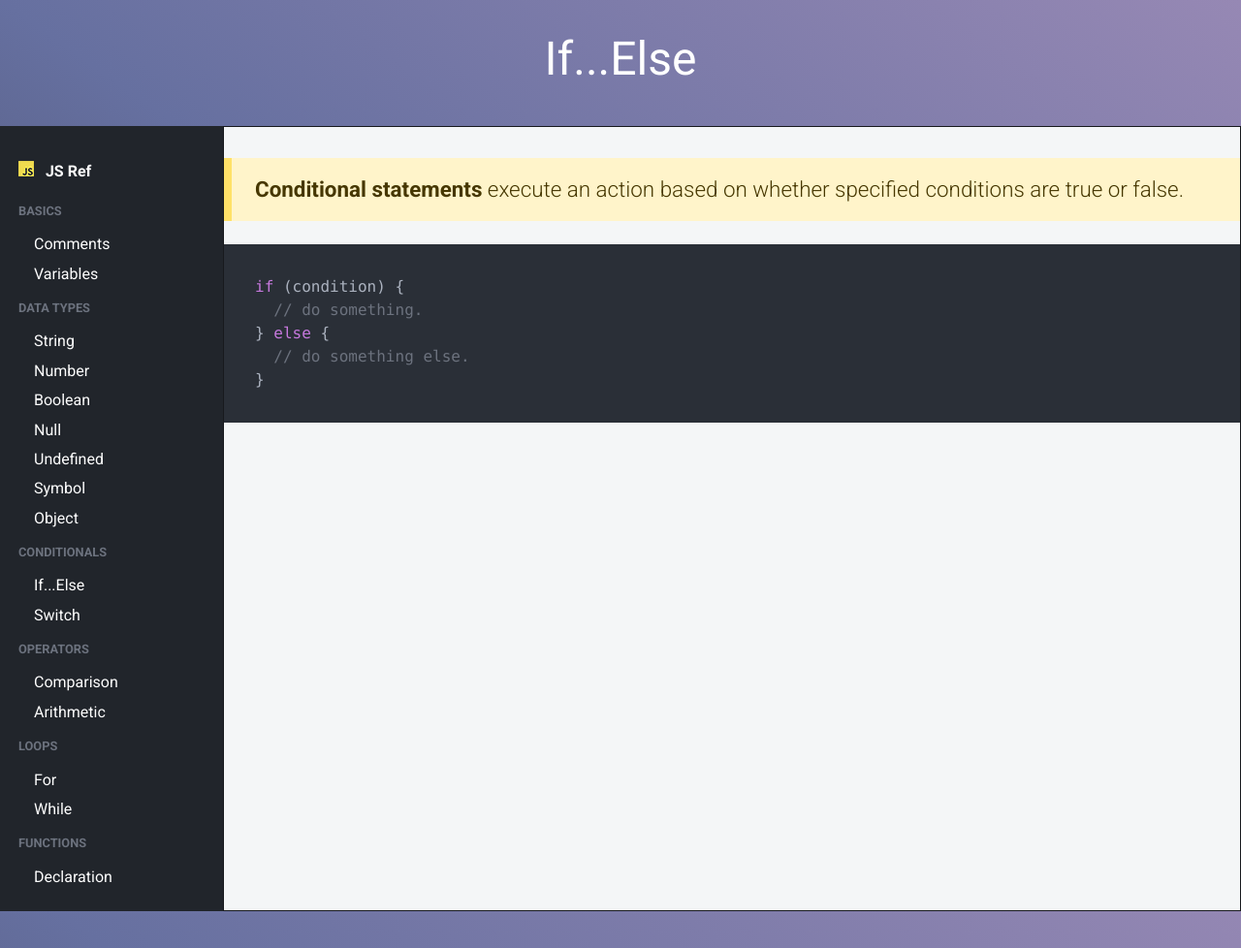
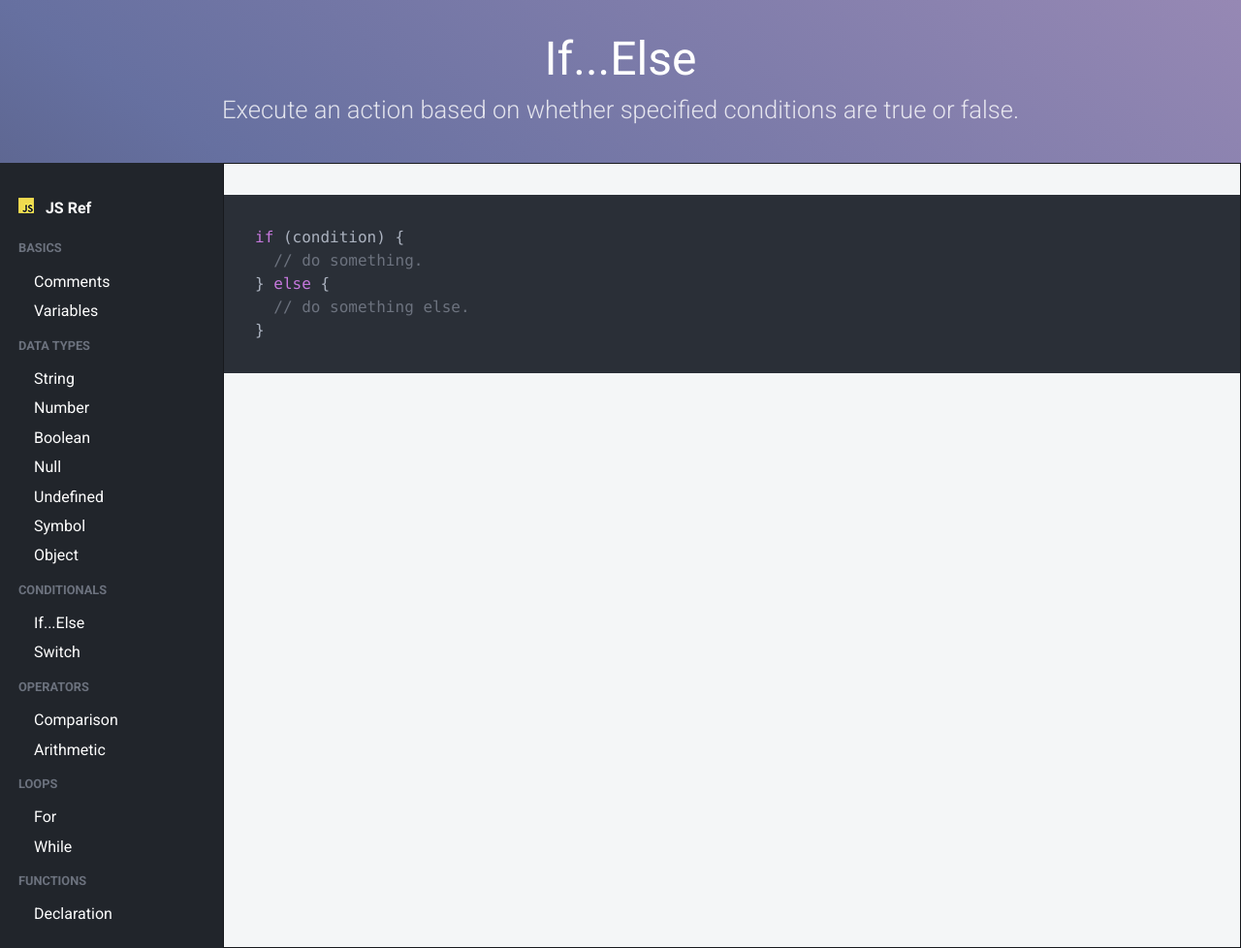
Before and after one commit to KJLarson/snippets, a Jekyll site: the page built from _pages/01_ifelse.md, in a window 1280 px wide. Shown: the whole page at 97% size. Built offline with Jekyll 4.4.1, drawn with Linux system fonts in a browser that asks for light colours; nearby versions of some CDN libraries.

Commit message:
Update 01_ifelse.md

````diff
--- a/_pages/01_ifelse.md
+++ b/_pages/01_ifelse.md
@@ -1,12 +1,11 @@
 ---
 layout: page
 title: If...Else
+subtitle: Execute an action based on whether specified conditions are true or false.
 categories: conditionals
 permalink: /if-else/
 
 ---
-
-> **Conditional statements** execute an action based on whether specified conditions are true or false.
 
 ```js
 if (condition) {
````
